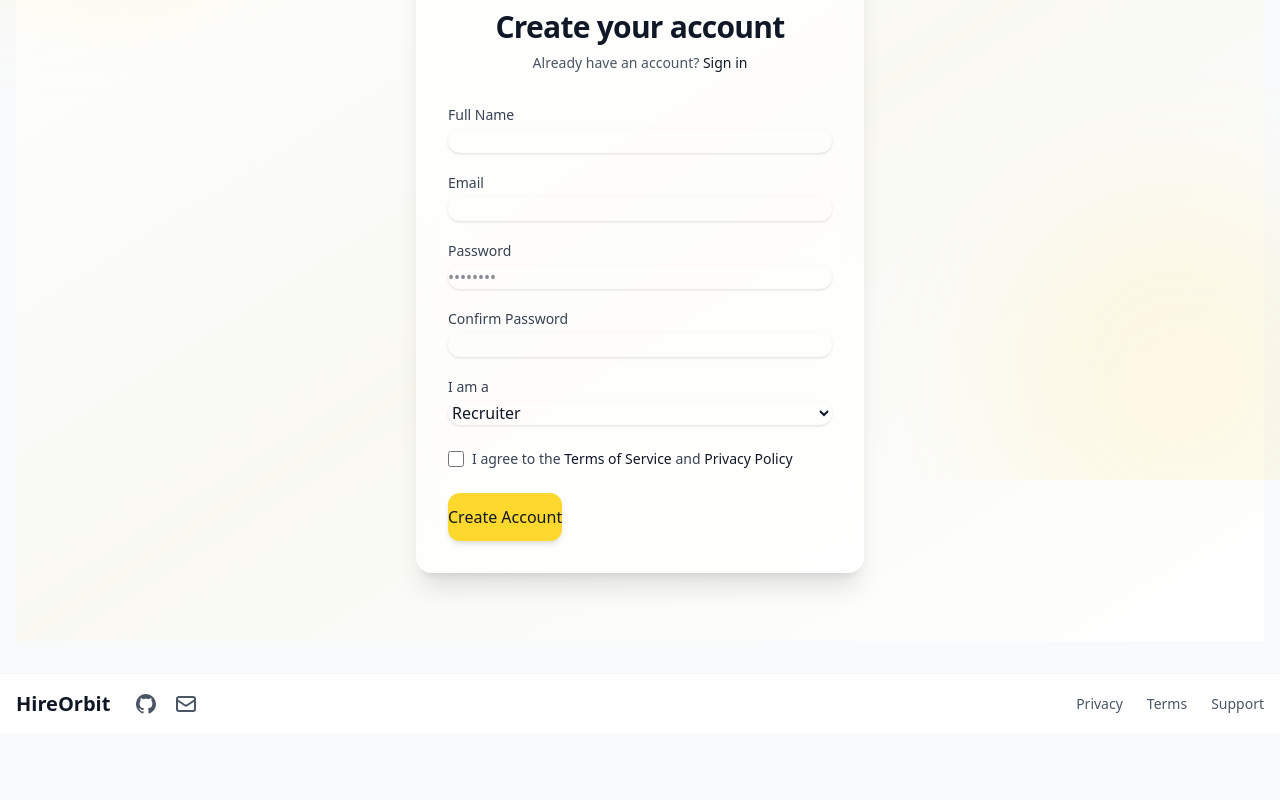
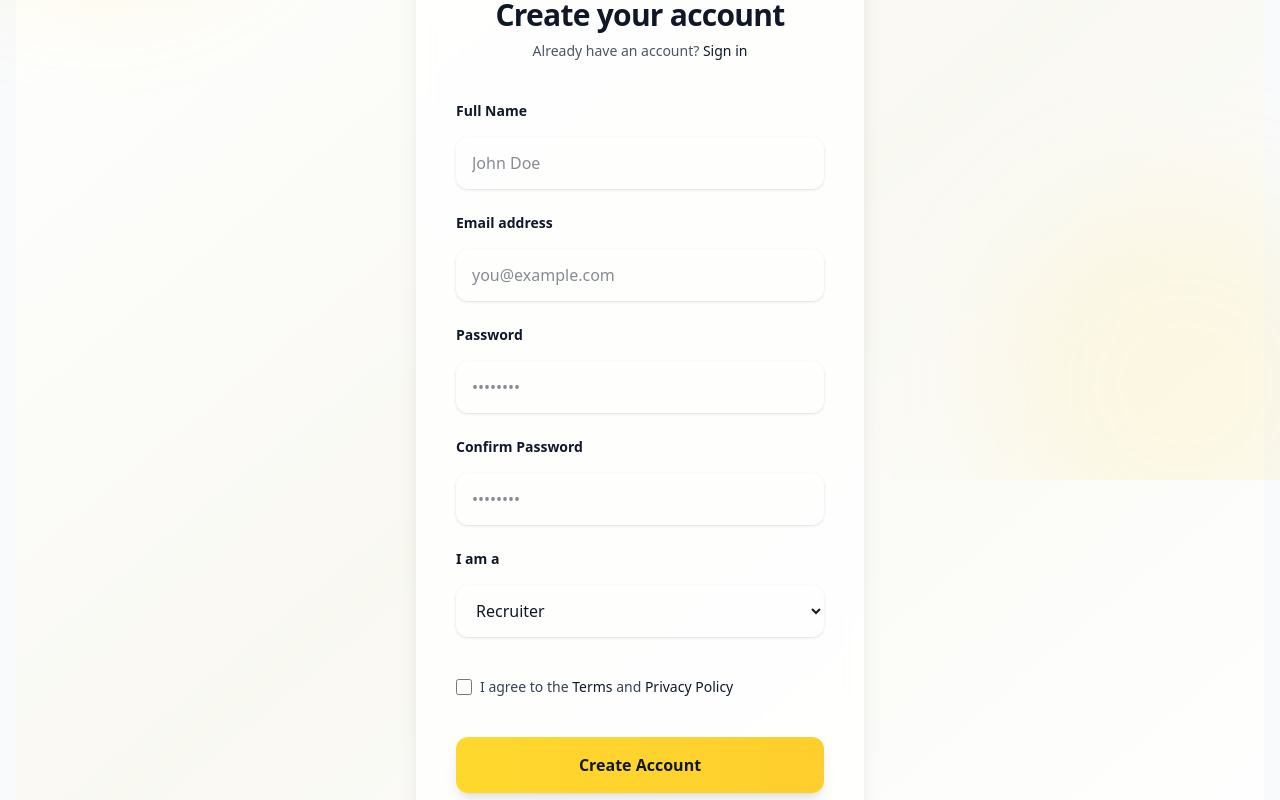
Before and after one commit to Glucon-D/HireOrbit, a React (Vite) app: page /signup in a window 1280 px wide. Shown: the part 320-1120 px from the top of the page. Before the commit the page ends 1054 px from the top, so only its background shows below. Built offline with nearby package versions, Linux system fonts and the light colour scheme.

Commit message:
Enhance Login and Signup components with improved styling, animations, and layout adjustments; update button elements for better user experience

```diff
--- a/src/pages/Login.jsx
+++ b/src/pages/Login.jsx
@@ -59,7 +59,7 @@ const Login = () => {
       <motion.div
         initial={{ opacity: 0, y: 20 }}
         animate={{ opacity: 1, y: 0 }}
-        className="max-w-md w-full space-y-8 bg-white/70 backdrop-blur-sm p-8 rounded-2xl shadow-xl relative"
+        className="max-w-md w-full space-y-10 bg-white/80 backdrop-blur-sm p-10 rounded-2xl shadow-xl relative"
       >
         <div>
           <Link to="/" className="block text-center mb-8">
@@ -91,10 +91,10 @@ const Login = () => {
           </motion.div>
         )}
 
-        <form className="mt-8 space-y-6" onSubmit={handleSubmit}>
-          <div className="space-y-5">
-            <div>
-              <label htmlFor="email" className="block text-sm font-medium text-gray-700">
+        <form className="mt-8 space-y-8" onSubmit={handleSubmit}>
+          <div className="space-y-6">
+            <div className="space-y-4">
+              <label htmlFor="email" className="block text-sm font-semibold text-gray-900">
                 Email address
               </label>
               <input
@@ -105,13 +105,13 @@ const Login = () => {
                 required
                 value={formData.email}
                 onChange={handleChange}
-                className="mt-1 block w-full rounded-xl border-gray-200 shadow-sm focus:border-[#ffd82d] focus:ring-[#ffd82d] transition-colors"
+                className="block w-full px-4 py-3.5 rounded-xl border-gray-200 shadow-sm focus:border-[#ffd82d] focus:ring-[#ffd82d] transition-colors text-base"
                 placeholder="you@example.com"
               />
             </div>
 
-            <div>
-              <label htmlFor="password" className="block text-sm font-medium text-gray-700">
+            <div className="space-y-4">
+              <label htmlFor="password" className="block text-sm font-semibold text-gray-900">
                 Password
               </label>
               <input
@@ -122,13 +122,13 @@ const Login = () => {
                 required
                 value={formData.password}
                 onChange={handleChange}
-                className="mt-1 block w-full rounded-xl border-gray-200 shadow-sm focus:border-[#ffd82d] focus:ring-[#ffd82d] transition-colors"
+                className="block w-full px-4 py-3.5 rounded-xl border-gray-200 shadow-sm focus:border-[#ffd82d] focus:ring-[#ffd82d] transition-colors text-base"
                 placeholder="••••••••"
               />
             </div>
           </div>
 
-          <div className="flex items-center justify-between">
+          <div className="flex items-center justify-between py-2">
             <div className="flex items-center">
               <input
                 id="remember-me"
@@ -148,14 +148,63 @@ const Login = () => {
             </div>
           </div>
 
-          <Button
+          <motion.button
             type="submit"
-            isFullWidth
-            isLoading={isLoading}
-            className="bg-[#ffd82d] hover:bg-[#ffd82d]/90 text-gray-900 font-medium py-3 rounded-xl transition-all duration-200 shadow-md hover:shadow-lg transform hover:-translate-y-0.5"
+            whileHover={{ scale: 1.01 }}
+            whileTap={{ scale: 0.99 }}
+            className={`
+              relative w-full py-4 px-6 rounded-xl
+              bg-gradient-to-r from-[#ffd82d] to-[#ffcf2d]
+              text-gray-900 font-semibold text-base
+              shadow-lg hover:shadow-xl
+              transition-all duration-200
+              flex items-center justify-center
+              ${isLoading ? 'opacity-90 cursor-not-allowed' : 'hover:to-[#ffd82d]'}
+            `}
+            disabled={isLoading}
           >
-            {isLoading ? 'Signing in...' : 'Sign in'}
-          </Button>
+            {isLoading ? (
+              <>
+                <svg className="animate-spin -ml-1 mr-3 h-5 w-5 text-gray-900" xmlns="http://www.w3.org/2000/svg" fill="none" viewBox="0 0 24 24">
+                  <circle className="opacity-25" cx="12" cy="12" r="10" stroke="currentColor" strokeWidth="4"></circle>
+                  <path className="opacity-75" fill="currentColor" d="M4 12a8 8 0 018-8V0C5.373 0 0 5.373 0 12h4zm2 5.291A7.962 7.962 0 014 12H0c0 3.042 1.135 5.824 3 7.938l3-2.647z"></path>
+                </svg>
+                Signing in...
+              </>
+            ) : (
+              'Sign in'
+            )}
+          </motion.button>
+
+          <div className="relative mt-8">
+            <div className="absolute inset-0 flex items-center">
+              <div className="w-full border-t border-gray-200"></div>
+            </div>
+            <div className="relative flex justify-center text-sm">
+              <span className="px-4 bg-white text-gray-500">Or continue with</span>
+            </div>
+          </div>
+
+          <div className="grid grid-cols-2 gap-4">
+            <button
+              type="button"
+              className="flex items-center justify-center px-4 py-3.5 border border-gray-200 rounded-xl hover:bg-gray-50 transition-colors duration-200"
+            >
+              <svg className="h-5 w-5 mr-2" viewBox="0 0 24 24" fill="currentColor">
+                <path d="M12.545,10.239v3.821h5.445c-0.712,2.315-2.647,3.972-5.445,3.972c-3.332,0-6.033-2.701-6.033-6.032s2.701-6.032,6.033-6.032c1.498,0,2.866,0.549,3.921,1.453l2.814-2.814C17.503,2.988,15.139,2,12.545,2C7.021,2,2.543,6.477,2.543,12s4.478,10,10.002,10c8.396,0,10.249-7.85,9.426-11.748L12.545,10.239z"/>
+              </svg>
+              Google
+            </button>
+            <button
+              type="button"
+              className="flex items-center justify-center px-4 py-3.5 border border-gray-200 rounded-xl hover:bg-gray-50 transition-colors duration-200"
+            >
+              <svg className="h-5 w-5 mr-2" fill="currentColor" viewBox="0 0 24 24">
+                <path d="M12 0c-6.626 0-12 5.373-12 12 0 5.302 3.438 9.8 8.207 11.387.599.111.793-.261.793-.577v-2.234c-3.338.726-4.033-1.416-4.033-1.416-.546-1.387-1.333-1.756-1.333-1.756-1.089-.745.083-.729.083-.729 1.205.084 1.839 1.237 1.839 1.237 1.07 1.834 2.807 1.304 3.492.997.107-.775.418-1.305.762-1.604-2.665-.305-5.467-1.334-5.467-5.931 0-1.311.469-2.381 1.236-3.221-.124-.303-.535-1.524.117-3.176 0 0 1.008-.322 3.301 1.23.957-.266 1.983-.399 3.003-.404 1.02.005 2.047.138 3.006.404 2.291-1.552 3.297-1.23 3.297-1.23.653 1.653.242 2.874.118 3.176.77.84 1.235 1.911 1.235 3.221 0 4.609-2.807 5.624-5.479 5.921.43.372.823 1.102.823 2.222v3.293c0 .319.192.694.801.576 4.765-1.589 8.199-6.086 8.199-11.386 0-6.627-5.373-12-12-12z"/>
+              </svg>
+              GitHub
+            </button>
+          </div>
         </form>
       </motion.div>
     </div>
--- a/src/pages/Signup.jsx
+++ b/src/pages/Signup.jsx
@@ -69,7 +69,7 @@ const Signup = () => {
       <motion.div
         initial={{ opacity: 0, y: 20 }}
         animate={{ opacity: 1, y: 0 }}
-        className="max-w-md w-full space-y-8 bg-white/70 backdrop-blur-sm p-8 rounded-2xl shadow-xl relative"
+        className="max-w-md w-full space-y-10 bg-white/80 backdrop-blur-sm p-10 rounded-2xl shadow-xl relative"
       >
         <div>
           <Link to="/" className="block text-center mb-8">
@@ -101,28 +101,33 @@ const Signup = () => {
           </motion.div>
         )}
 
-        <form className="mt-8 space-y-6" onSubmit={handleSubmit}>
-          <div className="grid gap-5">
-            {['fullName', 'email', 'password', 'confirmPassword'].map(field => (
-              <div key={field}>
-                <label htmlFor={field} className="block text-sm font-medium text-gray-700 mb-1">
-                  {field.charAt(0).toUpperCase() + field.slice(1).replace(/([A-Z])/g, ' $1')}
+        <form className="mt-8 space-y-8" onSubmit={handleSubmit}>
+          <div className="grid gap-6">
+            {[
+              { name: 'fullName', label: 'Full Name', type: 'text', placeholder: 'John Doe' },
+              { name: 'email', label: 'Email address', type: 'email', placeholder: 'you@example.com' },
+              { name: 'password', label: 'Password', type: 'password', placeholder: '••••••••' },
+              { name: 'confirmPassword', label: 'Confirm Password', type: 'password', placeholder: '••••••••' }
+            ].map(field => (
+              <div key={field.name} className="space-y-4">
+                <label htmlFor={field.name} className="block text-sm font-semibold text-gray-900">
+                  {field.label}
                 </label>
                 <input
-                  id={field}
-                  name={field}
-                  type={field.includes('password') ? 'password' : field === 'email' ? 'email' : 'text'}
+                  id={field.name}
+                  name={field.name}
+                  type={field.type}
                   required
-                  value={formData[field]}
+                  value={formData[field.name]}
                   onChange={handleChange}
-                  className="block w-full rounded-xl border-gray-200 shadow-sm focus:border-[#ffd82d] focus:ring-[#ffd82d] transition-colors"
-                  placeholder={field.includes('password') ? '••••••••' : ''}
+                  className="block w-full px-4 py-3.5 rounded-xl border-gray-200 shadow-sm focus:border-[#ffd82d] focus:ring-[#ffd82d] transition-colors text-base"
+                  placeholder={field.placeholder}
                 />
               </div>
             ))}
 
-            <div>
-              <label htmlFor="role" className="block text-sm font-medium text-gray-700 mb-1">
+            <div className="space-y-4">
+              <label htmlFor="role" className="block text-sm font-semibold text-gray-900">
                 I am a
               </label>
               <select
@@ -130,7 +135,7 @@ const Signup = () => {
                 name="role"
                 value={formData.role}
                 onChange={handleChange}
-                className="block w-full rounded-xl border-gray-200 shadow-sm focus:border-[#ffd82d] focus:ring-[#ffd82d] transition-colors"
+                className="block w-full px-4 py-3.5 rounded-xl border-gray-200 shadow-sm focus:border-[#ffd82d] focus:ring-[#ffd82d] transition-colors text-base"
               >
                 <option value="recruiter">Recruiter</option>
                 <option value="candidate">Candidate</option>
@@ -138,7 +143,7 @@ const Signup = () => {
             </div>
           </div>
 
-          <div className="flex items-start">
+          <div className="flex items-start py-2">
             <div className="flex items-center h-5">
               <input
                 id="terms"
@@ -150,24 +155,39 @@ const Signup = () => {
             </div>
             <label htmlFor="terms" className="ml-2 block text-sm text-gray-700">
               I agree to the{' '}
-              <a href="#" className="text-gray-900 hover:text-[#ffd82d] transition-colors">
-                Terms of Service
-              </a>
+              <a href="#" className="font-medium text-gray-900 hover:text-[#ffd82d] transition-colors">Terms</a>
               {' '}and{' '}
-              <a href="#" className="text-gray-900 hover:text-[#ffd82d] transition-colors">
-                Privacy Policy
-              </a>
+              <a href="#" className="font-medium text-gray-900 hover:text-[#ffd82d] transition-colors">Privacy Policy</a>
             </label>
           </div>
 
-          <Button
+          <motion.button
             type="submit"
-            isFullWidth
-            isLoading={isLoading}
-            className="bg-[#ffd82d] hover:bg-[#ffd82d]/90 text-gray-900 font-medium py-3 rounded-xl transition-all duration-200 shadow-md hover:shadow-lg transform hover:-translate-y-0.5"
+            whileHover={{ scale: 1.01 }}
+            whileTap={{ scale: 0.99 }}
+            className={`
+              relative w-full py-4 px-6 rounded-xl
+              bg-gradient-to-r from-[#ffd82d] to-[#ffcf2d]
+              text-gray-900 font-semibold text-base
+              shadow-lg hover:shadow-xl
+              transition-all duration-200
+              flex items-center justify-center
+              ${isLoading ? 'opacity-90 cursor-not-allowed' : 'hover:to-[#ffd82d]'}
+            `}
+            disabled={isLoading}
           >
-            {isLoading ? 'Creating account...' : 'Create Account'}
-          </Button>
+            {isLoading ? (
+              <>
+                <svg className="animate-spin -ml-1 mr-3 h-5 w-5 text-gray-900" xmlns="http://www.w3.org/2000/svg" fill="none" viewBox="0 0 24 24">
+                  <circle className="opacity-25" cx="12" cy="12" r="10" stroke="currentColor" strokeWidth="4"></circle>
+                  <path className="opacity-75" fill="currentColor" d="M4 12a8 8 0 018-8V0C5.373 0 0 5.373 0 12h4zm2 5.291A7.962 7.962 0 014 12H0c0 3.042 1.135 5.824 3 7.938l3-2.647z"></path>
+                </svg>
+                Creating account...
+              </>
+            ) : (
+              'Create Account'
+            )}
+          </motion.button>
         </form>
       </motion.div>
     </div>
```
